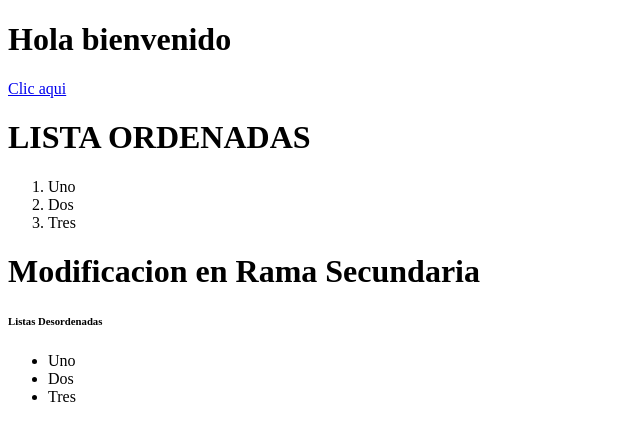
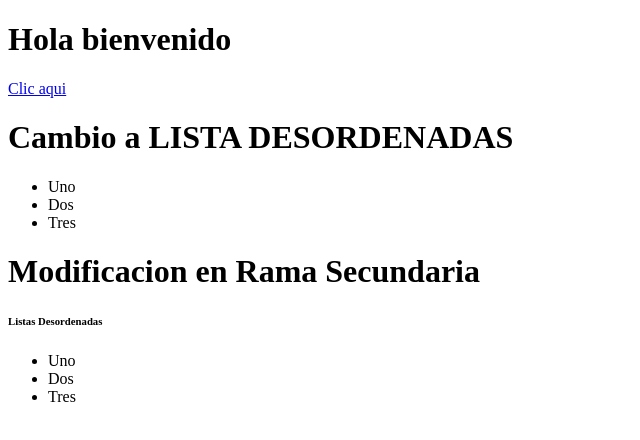
Before and after one commit to Gorostiola/Pagina_web, a plain HTML site: page index.html in a window 1280 px wide. Shown: the whole page, without its empty margins (0-640 px from the left). Drawn offline with Linux system fonts and the light colour scheme.

Commit message:
Segunda Modificacion en Rama

```diff
--- a/index.html
+++ b/index.html
@@ -10,13 +10,13 @@
     <h1>Hola bienvenido</h1>
     <a href="https://www.google.com" target="_blank">Clic aqui</a>
 
-    <h1>LISTA ORDENADAS</h1>
+    <h1>Cambio a LISTA DESORDENADAS</h1>
 
-    <ol>
+    <ul>
         <li>Uno</li>
         <li>Dos</li>
         <li>Tres</li>
-    </ol>
+    </ul>
 
     <h1>Modificacion en Rama Secundaria</h1>
     <h6>Listas Desordenadas</h6>
```
